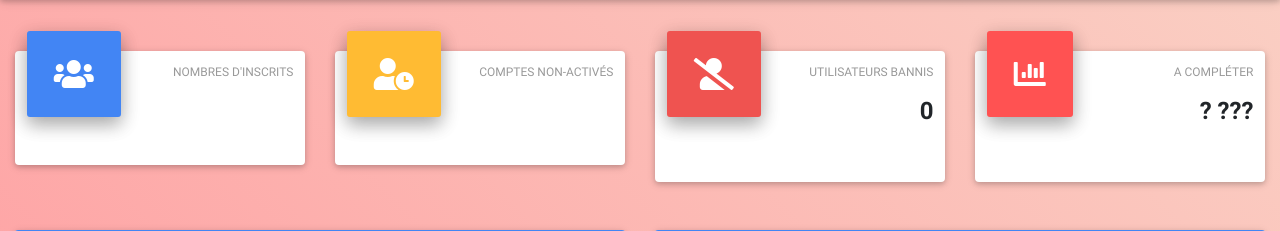
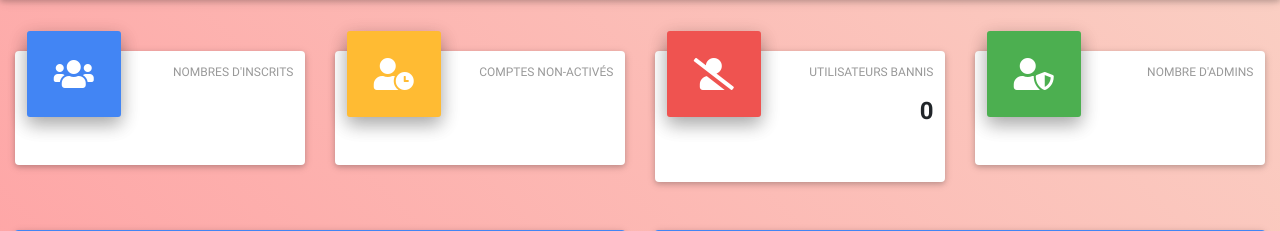
Before and after one commit to tomjcb/musicmate, a Symfony app: template templates/admin/index.html.twig in a window 1280 px wide. Shown: the part 86-317 px from the top of the page. Run offline with Twig, Linux system fonts and the light colour scheme; the template is opened without the code that fills it, so the values that code supplies are empty; style sheets or scripts are compiled from the project's sources; some libraries are stand-ins or nearby versions.

Commit message:
Little change on Panel Admin

```diff
--- a/src/Controller/AdminController.php
+++ b/src/Controller/AdminController.php
@@ -42,6 +42,7 @@ class AdminController extends AbstractController
 
         $countNonRegistered = sizeof($doctrine->getRepository(User::class)->findBy(array('roles' => 'ROLE_USER', 'comfirmed' => 0)));
         $countRegistered = sizeof($doctrine->getRepository(User::class)->findBy(array('roles' => 'ROLE_USER', 'comfirmed' => 1)));
+        $countAdmin = sizeof($doctrine->getRepository(User::class)->findBy(array('roles' => 'ROLE_ADMIN', 'comfirmed' => 1)));
         $countsignalement = sizeof($doctrine->getRepository(Signalement::class)->findBy(array('etat' => array('A traiter', 'En cours'))));
 
         return $this->render('admin/index.html.twig', [
@@ -49,6 +50,7 @@ class AdminController extends AbstractController
             'lastusers' => $lastusers,
             'countnonregister' => $countNonRegistered,
             'countregister' => $countRegistered,
+            'countadmin' => $countAdmin,
             'lastactivity' => $lastactivity,
             'lastsignalement' => $lastsignalement,
             'countsignalement' => $countsignalement
--- a/templates/admin/index.html.twig
+++ b/templates/admin/index.html.twig
@@ -104,10 +104,10 @@
 
                             <!-- Card Data -->
                             <div class="admin-up">
-                                <i class="fas fa-chart-bar red accent-2 mr-3 z-depth-2"></i>
+                                <i class="fas fa-user-shield green mr-3 z-depth-2"></i>
                                 <div class="data">
-                                    <p class="text-uppercase">A compléter</p>
-                                    <h4 class="font-weight-bold ">? ???</h4>
+                                    <p class="text-uppercase">Nombre d'Admins</p>
+                                    <h4 class="font-weight-bold ">{{ countadmin }}</h4>
                                 </div>
                             </div>
 
```
Also changed, not shown: public/images/covers2.jpg.
